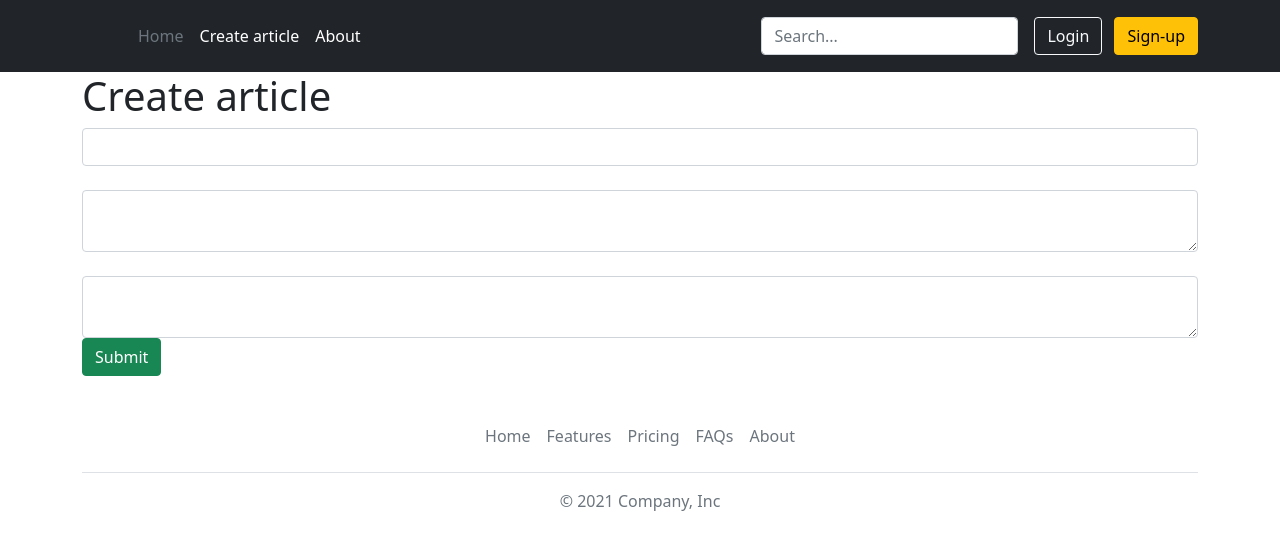
After one commit to glsarsen/blog-repo, a Flask app: page /create-article in a window 1280 px wide. The commit adds this page. Shown: the top 550 px of the page. Run offline with Flask 2, Linux system fonts and the light colour scheme.

Commit message:
Add saving article to database

```diff
--- a/app.py
+++ b/app.py
@@ -1,7 +1,23 @@
-from flask import Flask, render_template, url_for
+from flask import Flask, redirect, render_template, request
+from flask_sqlalchemy import SQLAlchemy
+from datetime import datetime
 
 
 app = Flask(__name__)
+app.config['SQLALCHEMY_DATABASE_URI'] = 'sqlite:///blog.db'
+app.config['SQLALCHEMY_TRACK_MODIFICATIONS'] = False
+db = SQLAlchemy(app)
+
+
+class Article(db.Model):
+    id = db.Column(db.Integer, primary_key=True)
+    title = db.Column(db.String(100), nullable=False)
+    intro = db.Column(db.String(300), nullable=False)
+    text = db.Column(db.Text, nullable=False)
+    date = db.Column(db.DateTime, default=datetime.utcnow)
+
+    def __repr__(self):
+        return f"Article {self.id}"
 
 
 @app.route("/home")
@@ -10,15 +26,27 @@ def index():
     return render_template("index.html")
 
 
+@app.route("/create-article", methods=["GET", "POST"])
+def create_article():
+    if request.method == "POST":
+        title = request.form["title"]
+        intro = request.form["intro"]
+        text = request.form["text"]
+
+        article = Article(title=title, intro=intro, text=text)
+
+        db.session.add(article)
+        db.session.commit()
+        return redirect("/")
+
+    else:
+        return render_template("create-article.html")
+
+
 @app.route("/about")
 def about():
     return render_template("about.html")
 
 
-@app.route("/user/<string:name>/<int:id>")
-def user(name, id):
-    return f"User page: {name} - {id}"
-
-
 if __name__ == "__main__":
     app.run(debug=True)
--- a/templates/base.html
+++ b/templates/base.html
@@ -18,6 +18,7 @@
 
             <ul class="nav col-12 col-lg-auto me-lg-auto mb-2 justify-content-center mb-md-0">
               <li><a href="/" class="nav-link px-2 text-secondary">Home</a></li>
+              <li><a href="/create-article" class="nav-link px-2 text-white">Create article</a></li>
               <li><a href="/about" class="nav-link px-2 text-white">About</a></li>
             </ul>
 
--- /dev/null
+++ b/templates/create-article.html
@@ -0,0 +1,17 @@
+{% extends "base.html" %}
+
+{% block title %}
+    Create article
+{% endblock %}
+
+{% block body %}
+<div class="container">
+    <h1>Create article</h1>
+    <form action="/create-article" method="post">
+        <input type="text" name="title" id="title" class="form-control"><br>
+        <textarea name="intro" id="intro" class="form-control"></textarea><br>
+        <textarea name="text" id="text" class="form-control"></textarea>
+        <input type="submit" class="btn btn-success" value="Submit">
+    </form>
+</div>
+{% endblock %}
```
Also changed, not shown: blog.db (added), 1 other file.
